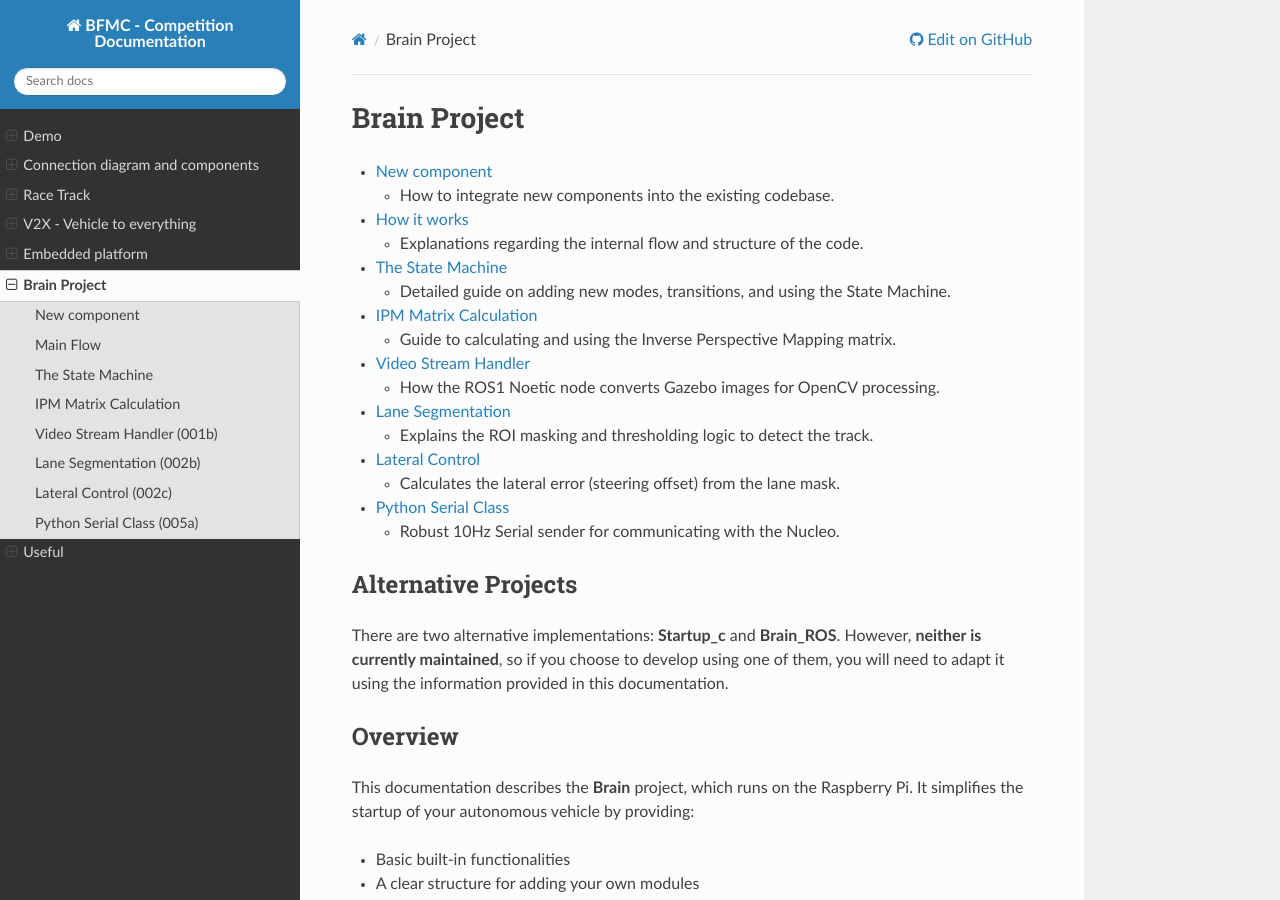
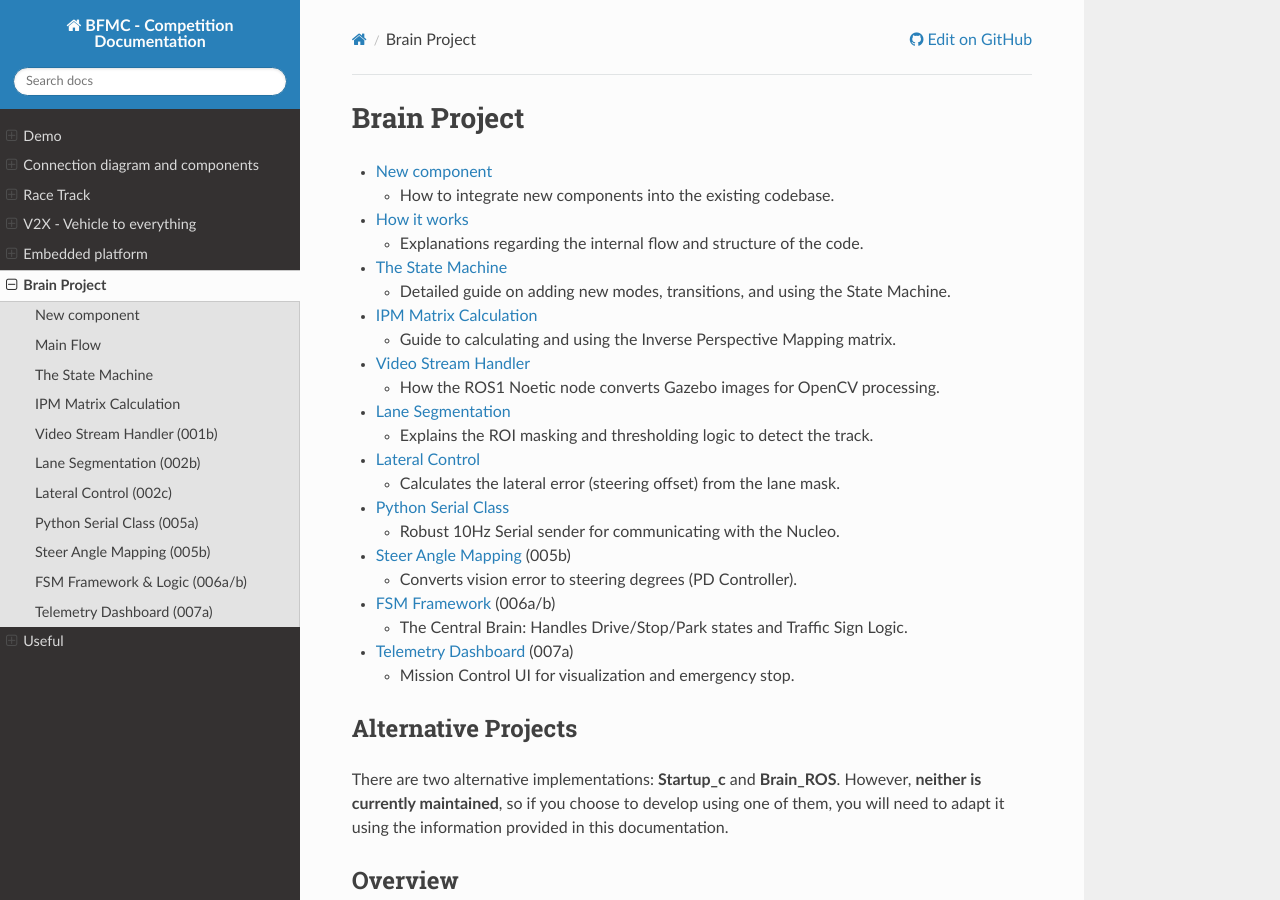
Before and after one commit to RAVEN-GP/raven-documentation, a Sphinx documentation site: the page built from source/data/brain.rst, in a window 1280 px wide and 900 px high. Built offline with Sphinx 7.4.7 and the Read the Docs theme 3.1.0, drawn with Linux system fonts in a browser that asks for light colours.

```diff
--- a/source/data/brain.rst
+++ b/source/data/brain.rst
@@ -13,6 +13,9 @@ Brain Project
    brain/lanesegmentation
    brain/lateralcontrol
    brain/seriallink
+   brain/steering_mapper
+   brain/fsm
+   brain/dashboard
 
 * :doc:`New component <brain/newComponent>`
 
@@ -45,6 +48,18 @@ Brain Project
 * :doc:`Python Serial Class <brain/seriallink>`
 
   - Robust 10Hz Serial sender for communicating with the Nucleo.
+
+* :doc:`Steer Angle Mapping <brain/steering_mapper>` (005b)
+
+  - Converts vision error to steering degrees (PD Controller).
+
+* :doc:`FSM Framework <brain/fsm>` (006a/b)
+
+  - The Central Brain: Handles Drive/Stop/Park states and Traffic Sign Logic.
+
+* :doc:`Telemetry Dashboard <brain/dashboard>` (007a)
+
+  - Mission Control UI for visualization and emergency stop.
 
 Alternative Projects
 --------------------
```
Also changed, not shown: README.md (+13 -0 lines), source/data/brain/dashboard.rst (added, +25 -0 lines), source/data/brain/fsm.rst (added, +29 -0 lines), source/data/brain/steering_mapper.rst (added, +25 -0 lines).
